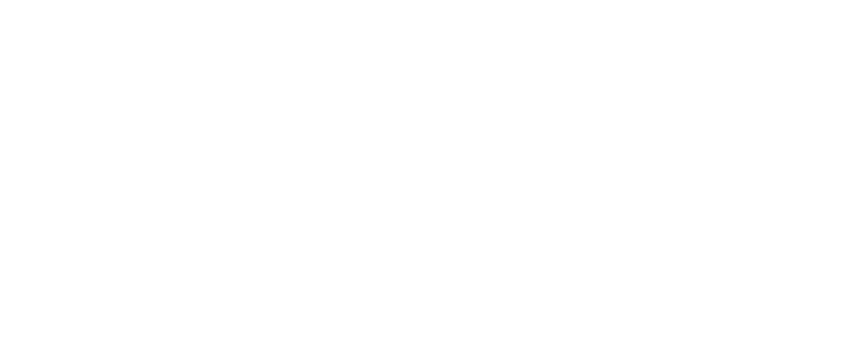
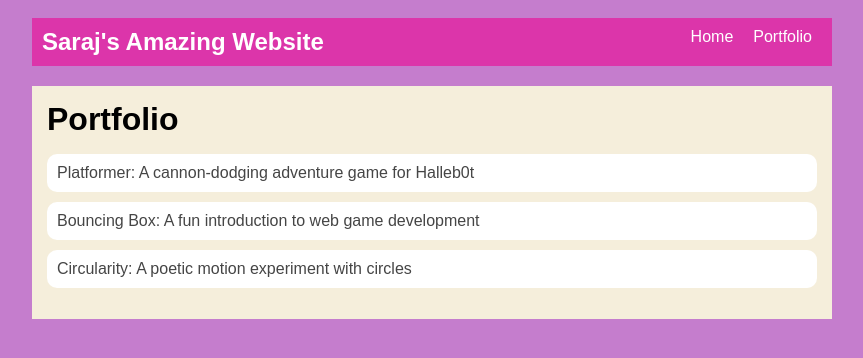
Before and after one commit to sarajbrown2027/sarajbrown.github.io, a plain HTML site: page portfolio.html in a window 1280 px wide. Shown: the whole page, without its empty margins (208-1071 px from the left). Drawn offline with Linux system fonts and the light colour scheme.

Commit message:
first web

```diff
--- a/portfolio.html
+++ b/portfolio.html
@@ -0,0 +1,40 @@
+<!DOCTYPE html>
+<html>
+  <head>
+    <title>My Awesome Website</title>
+    <link rel="stylesheet" href="style.css" />
+  </head>
+
+  <body>
+    <!-- All content goes here -->
+    <div id="all-contents">
+      <nav>
+       <h1>Saraj's Amazing Website</h1>
+       <ul id="nav-ul">
+        <li class="nav-li">
+            <a href="index.html">Home</a>
+        </li>
+        <li class="nav-li">
+            <a href="portfolio.html">Portfolio</a>
+        </li>
+       </ul>
+      </nav>
+
+     <main>
+       <div class="content">
+    <h1>Portfolio</h1>
+    <ul id="portfolio">
+      <li>
+  <a href="fsd-projects/platformer/">Platformer: A cannon-dodging adventure game for Halleb0t</a>
+</li>
+<li>
+  <a href="fsd-projects/bouncing-box/">Bouncing Box: A fun introduction to web game development</a>
+</li>
+<li>
+  <a href="fsd-projects/circularity/">Circularity: A poetic motion experiment with circles</a>
+</li>
+      </ul>
+     </main>
+    </div>
+  </body>
+</html>
--- a/style.css
+++ b/style.css
@@ -75,3 +75,28 @@ main {
 h2, h3 {
     margin: 0px;
 }
+/* Portfolio styles */
+.content h1 {
+  color: black;
+}
+
+#portfolio {
+  list-style-type: none;
+  padding-left: 0;
+}
+
+#portfolio li {
+  background: #fff;
+  padding: 10px;
+  border-radius: 10px;
+  margin-bottom: 10px;
+}
+
+#portfolio li:hover {
+  background: #eee;
+}
+
+#portfolio a {
+  text-decoration: none;
+  color: #454545;
+}
```
